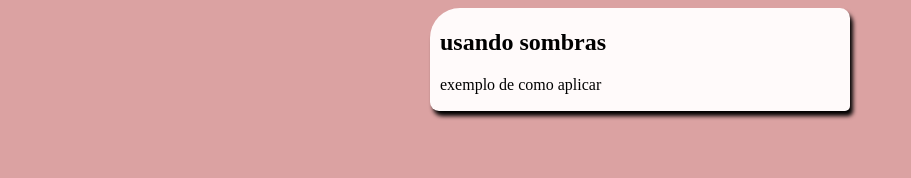
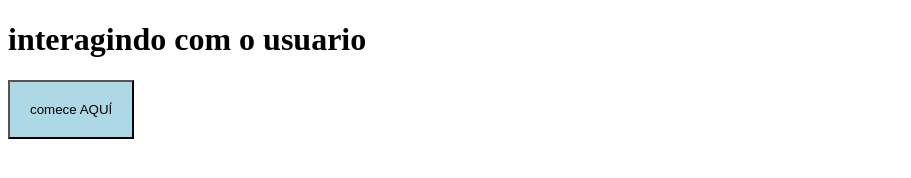
Before and after one commit to RaulSoar1/Atividade-TI, a plain HTML site: page index2.html in a window 1280 px wide. Shown: the whole page, without its empty margins (0-911 px from the left). Drawn offline with Linux system fonts and the light colour scheme.

Commit message:
Add files via upload

```diff
--- a/index2.html
+++ b/index2.html
@@ -5,24 +5,23 @@
     <meta name="viewport" content="width=device-width, initial-scale=1.0">
     <title>Document</title>
     <style>
-         body{
-            background-color: rgb(219, 162, 162);
+         button {
+                 padding: 20px;
+                 background-color: lightblue;
          }
-
-            article#caixa {
-                    background-color: snow;
-                    width: 400px;
-                    margin: auto;
-                    padding: 1px 10px;
-                    border-radius: 30px 10px 5px 9px;
-                    box-shadow: 3px 5px 4px black;
-                 }
-       </style>
+      </style>
 </head>
 <body>
-    <article  id="caixa">
-       <h1>usando sombras</h1>
-    <p>exemplo de como aplicar</p>
-  </article>
+       <h1>interagindo com o usuario</h1>
+       <button onclick="inicio()">comece AQUÍ</button>
+
+<script>
+     function inicio() {
+      let nome = window.prompt('qual o seu nome?')
+      window.alert('olá, ${nome}! seja bem-vindo!')
+     }
+</script>
+
+
 </body>
 </html>
```
Also changed, not shown: index.html (+14 -17 lines).
